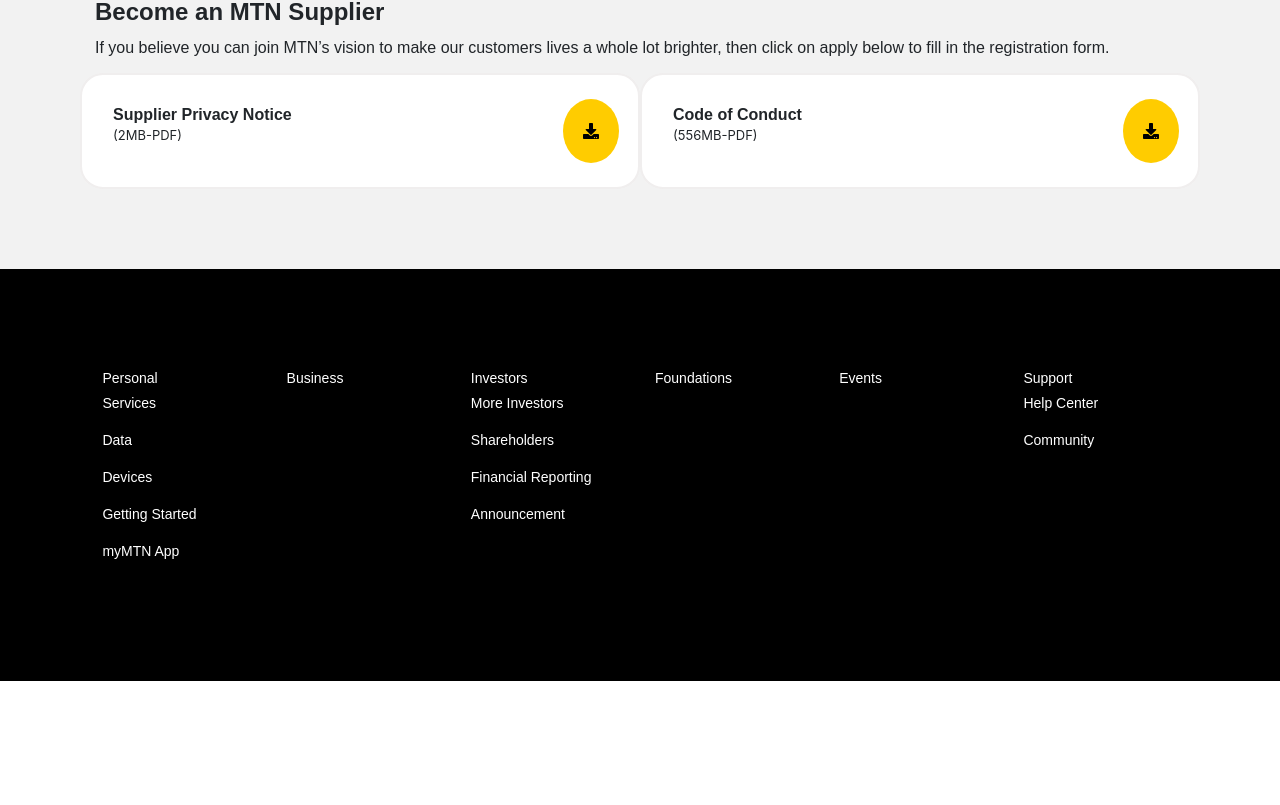
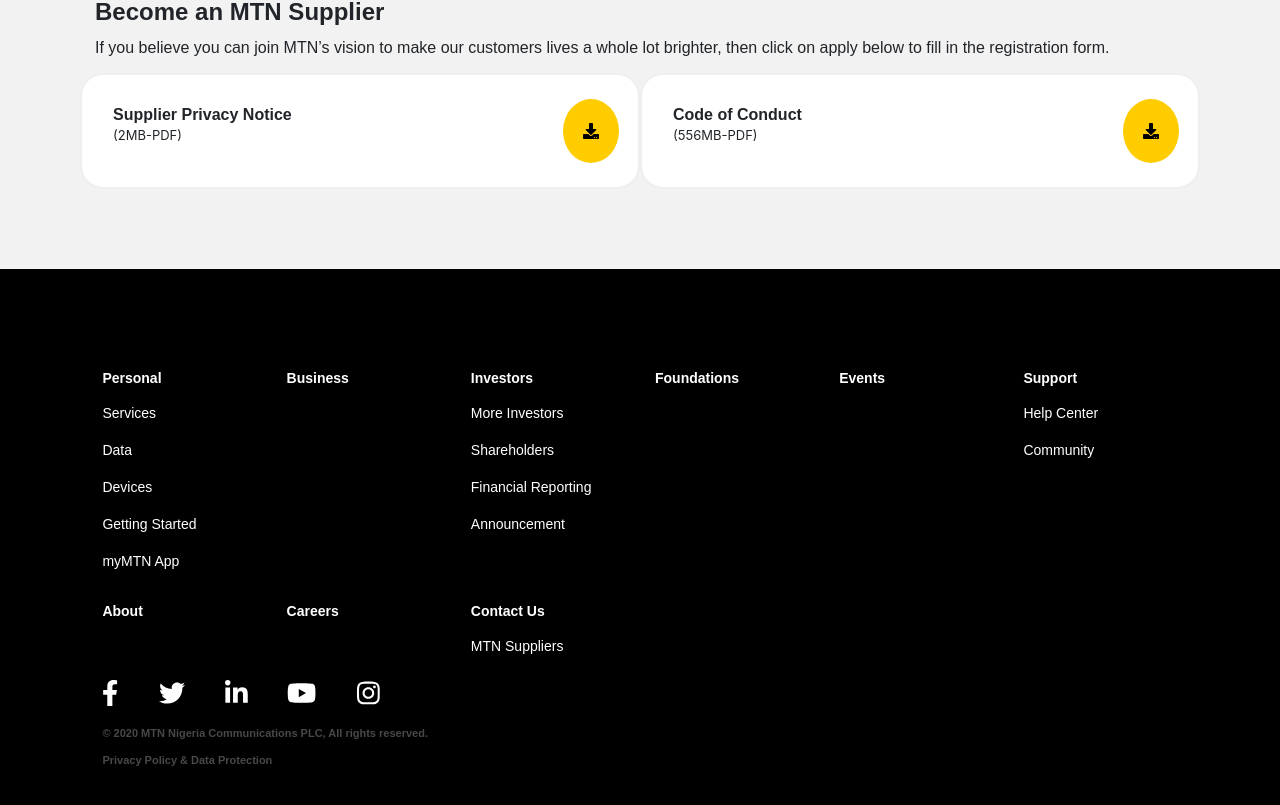
Before and after one commit to dav4thevid/mtn_online_supplier_angular, an Angular app: page / in a window 1280 px wide. Shown: the part 1189-1994 px from the top of the page. Before the commit the page ends 1870 px from the top, so only its background shows below. Built offline with nearby package versions, Linux system fonts and the light colour scheme.

Commit message:
completed footer styling

```diff
--- a/src/app/shared/footer/footer.component.html
+++ b/src/app/shared/footer/footer.component.html
@@ -31,4 +31,53 @@
       <p class = "footer-text-p">Community</p>
     </div>
   </div>
+
+  <div class = "row mt-3">
+    <div class = "col-12 col-lg-2">
+      <h6 class = "footer-text-header">About</h6>
+    </div>
+    <div class = "col-12 col-lg-2">
+      <h6 class = "footer-text-header">Careers</h6>
+
+    </div>
+    <div class = "col-12 col-lg-2">
+      <h6 class = "footer-text-header">Contact Us</h6>
+      <p class = "footer-text-p">MTN Suppliers</p>
+    </div>
+    <div class = "col-12 col-lg-2">
+      <h6 class = "footer-text-header"></h6>
+    </div>
+    <div class = "col-12 col-lg-2">
+      <h6 class = "footer-text-header"></h6>
+    </div>
+    <div class = "col-12 col-lg-2">
+      <h6 class = "footer-text-header"></h6>
+      <p class = "footer-text-p"></p>
+      <p class = "footer-text-p"></p>
+    </div>
+  </div>
+
+  <div class = "row">
+    <div class = "col-6 font-awesome-icon">
+      <i class="fab fa-facebook-f font-awesome-icon"></i>
+      <i class="fab fa-twitter font-awesome-icon"></i>
+      <i class="fab fa-linkedin-in font-awesome-icon"></i>
+      <i class="fab fa-youtube font-awesome-icon"></i>
+      <i class="fab fa-instagram font-awesome-icon"></i>
+    </div>
+    <div class = "col-6">
+
+    </div>
+
+  </div>
+
+  <div class = "row">
+    <div class = "col-12 footer-text-small mt-3">
+      © 2020 MTN Nigeria Communications PLC, All rights reserved.
+    </div>
+    <div class = "col-12 footer-text-small mt-3 smaller-footer">
+      Privacy Policy & Data Protection
+    </div>
+  </div>
+
 </div>
--- a/src/app/shared/footer/footer.component.scss
+++ b/src/app/shared/footer/footer.component.scss
@@ -5,6 +5,7 @@
 }
 
 .footer-text-header{
+  font-weight: bold!important;
   line-height: 1;
   font-weight: 900;
   font-family: MTNBrighterSans-MediumItalic,Century Gothic,Arial,sans-serif;
@@ -12,22 +13,56 @@
   font-size: 14px;
   text-decoration: none;
   font-weight: 400;
-  transition: all .5s ease-in-out;
+  // transition: all .5s ease-in-out;
   transition-property: color,font-family,font-weight;
-  // padding: 15px 30px;
+  padding-bottom: 10px;
   color: #fff;
+  cursor: pointer;
 }
 
 .footer-text-p{
   // line-height: 1;
+  cursor: pointer;
   font-weight: 900;
   font-family: MTNBrighterSans-MediumItalic,Century Gothic,Arial,sans-serif;
   display: block;
   font-size: 14px;
   text-decoration: none;
   font-weight: 400;
-  transition: all .5s ease-in-out;
+  // transition: all .5s ease-in-out;
   transition-property: color,font-family,font-weight;
   // padding: 15px 30px;
   color: #fff;
 }
+
+.footer-text-header:hover{
+  color:rgb(172, 172, 172);
+}
+
+.footer-text-p:hover{
+  color:rgb(172, 172, 172);
+}
+
+
+.font-awesome-icon{
+  color: #fff;
+  margin-right: 40px;
+  font-size: 26px;
+  cursor: pointer;
+}
+
+.font-awesome-icon:hover{
+  color: rgb(255, 204, 0);
+}
+
+.footer-text-small {
+  font-size: 11px;
+  font-family: MTNBrighterSans-Light,Century Gothic,Arial,sans-serif;
+  color: #484848;
+  line-height: 1;
+  font-weight: 600;
+}
+
+.smaller-footer{
+  cursor: pointer;
+}
```
